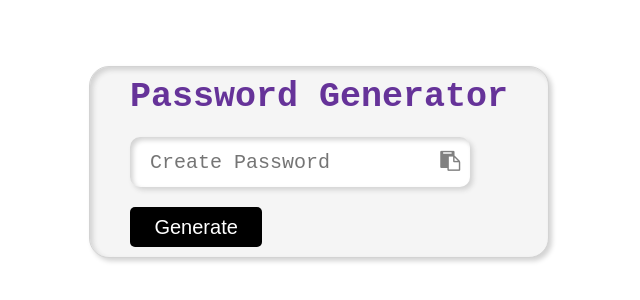
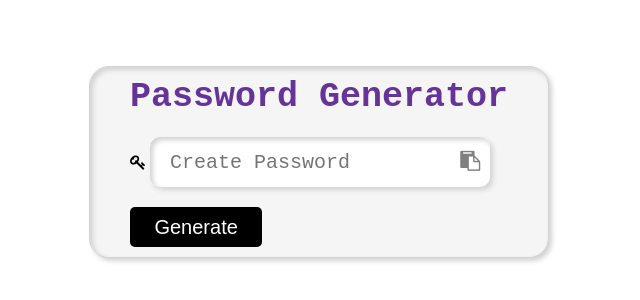
Before and after one commit to Swayam600/Strong-Password-Generator, a plain HTML site: page index.html in a window 1280 px wide. Shown: the part 238-538 px from the top of the page, without its empty margins (321-961 px from the left). Drawn offline with Linux system fonts and the light colour scheme.

Commit message:
Added a label

```diff
--- a/index.html
+++ b/index.html
@@ -12,6 +12,7 @@
   <div class="container">
       <h3>Password Generator</h3>
       <div class="input-box">
+      <label for="Password"><i class="fa fa-key"></i></label>
       <input type="text" name="Password" id="password" value="" readonly placeholder="Create Password"><i class="fa copy fa-clipboard" onclick="copy()"></i></div>
       <button id="gen" class="gen" onclick="generate()">Generate</button>
   </div>
```
